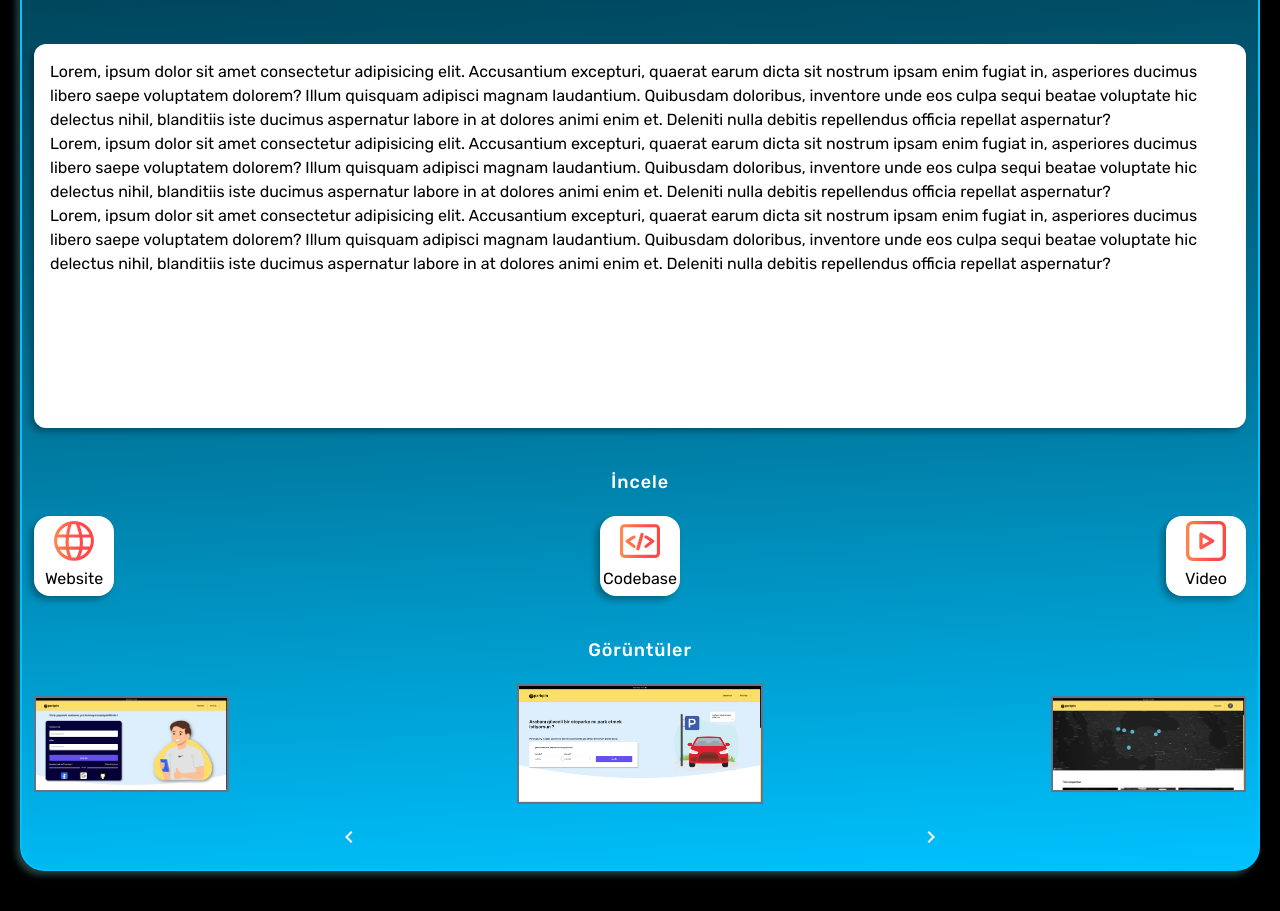
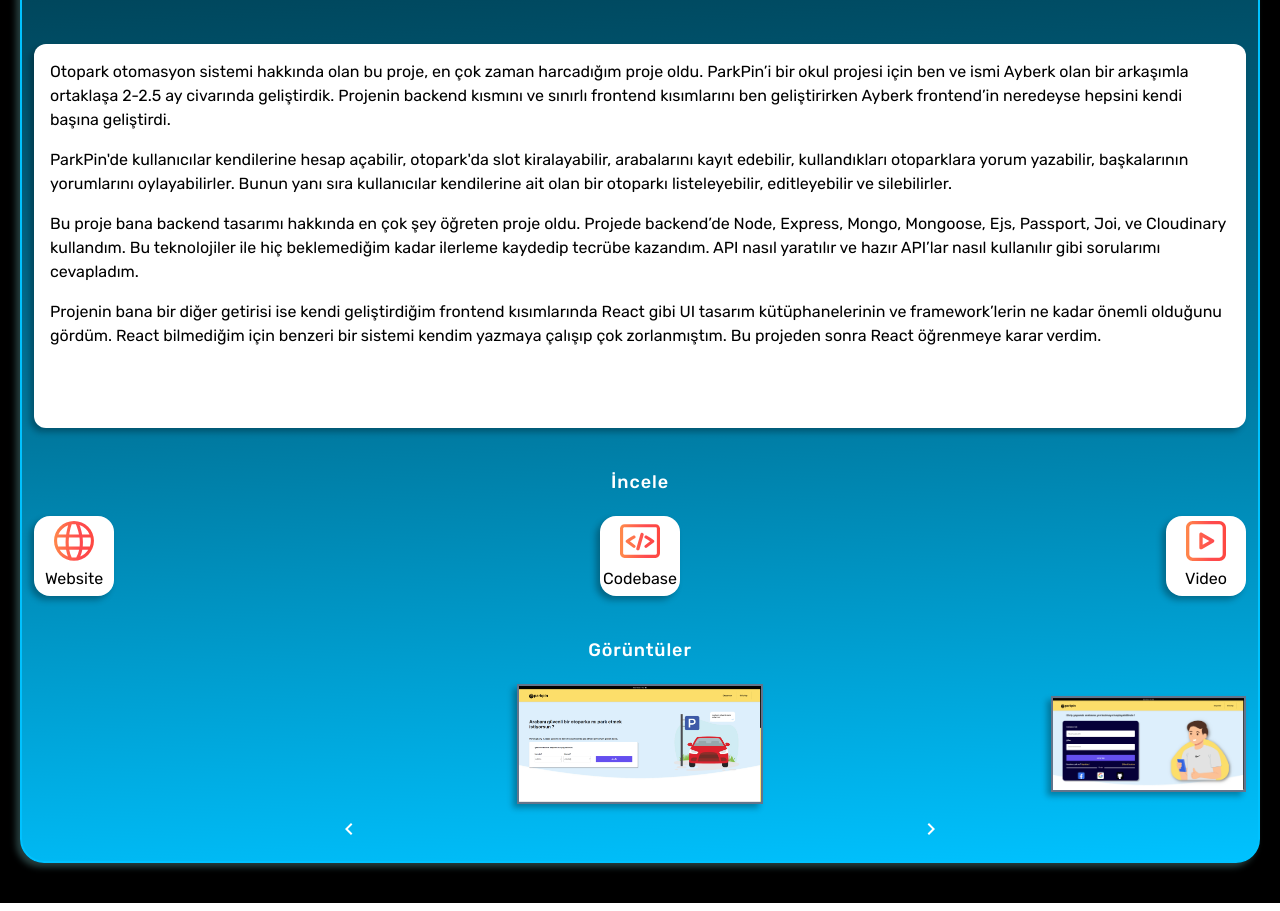
Before and after one commit to LoyalEnv0y/Portfolio, a React (Vite) app in the folder client/: page / in a window 1280 px wide. Shown: the part 3641-4552 px from the top of the page. Built offline with nearby package versions, Linux system fonts and the light colour scheme.

Commit message:
Almost done with the image section of projects section

```diff
--- a/client/src/components/About.tsx
+++ b/client/src/components/About.tsx
@@ -5,8 +5,6 @@ import { useState } from 'react';
 import { twMerge } from 'tailwind-merge';
 import classNames from 'classnames';
 
-// import KeyboardArrowUpIcon from '@mui/icons-material/KeyboardArrowUp';
-// import KeyboardArrowDownIcon from '@mui/icons-material/KeyboardArrowDown';
 import KeyboardArrowLeftIcon from '@mui/icons-material/KeyboardArrowLeft';
 import KeyboardArrowRightIcon from '@mui/icons-material/KeyboardArrowRight';
 
--- /dev/null
+++ b/client/src/components/ImageCarousel.tsx
@@ -0,0 +1,70 @@
+import classNames from 'classnames';
+import { useState } from 'react';
+import { twMerge } from 'tailwind-merge';
+import KeyboardArrowLeftIcon from '@mui/icons-material/KeyboardArrowLeft';
+import KeyboardArrowRightIcon from '@mui/icons-material/KeyboardArrowRight';
+import { AnimatePresence, motion } from 'framer-motion';
+
+type ImageCarouselProps = {
+	imageURLs: string[];
+	className?: string;
+};
+
+const ImageCarousel = ({ imageURLs, className }: ImageCarouselProps) => {
+	const [[[prev, page, next], direction], setPage] = useState([
+		[false, 0, imageURLs.length > 0],
+		0,
+	]);
+
+	const move = (direction: number) => {
+		if (page <= 0 && direction < 0) return;
+		if (page >= imageURLs.length - 1 && direction > 0) return;
+
+		const updatedPage = page + direction;
+		setPage([
+			[updatedPage > 0, updatedPage, updatedPage !== imageURLs.length - 1],
+			direction,
+		]);
+	};
+
+	const classes = twMerge(
+		classNames(
+			'relative flex h-36 w-full items-center justify-center',
+			className
+		)
+	);
+
+	return (
+		<div className="flex w-full flex-col items-center">
+			<div className={classes}>
+				<img
+					className="absolute z-30 h-5/6 border-2 border-slate-500 shadow-lb"
+					src={imageURLs[page]}
+				/>
+
+				{prev && (
+					<img
+						className="absolute left-0 z-20 h-4/6 border-2 border-slate-500 shadow-lb"
+						src={imageURLs[page - 1]}
+					/>
+				)}
+				{next && (
+					<img
+						className="absolute right-0 z-10 h-4/6 border-2 border-slate-500 shadow-lb"
+						src={imageURLs[page + 1]}
+					/>
+				)}
+			</div>
+			<div className="flex w-1/2 justify-between">
+				<button onClick={() => move(-1)}>
+					<KeyboardArrowLeftIcon />
+				</button>
+				<button onClick={() => move(1)}>
+					<KeyboardArrowRightIcon />
+				</button>
+			</div>
+		</div>
+	);
+};
+
+export default ImageCarousel;
--- a/client/src/components/Projects.tsx
+++ b/client/src/components/Projects.tsx
@@ -1,43 +1,18 @@
-import KeyboardArrowLeftIcon from '@mui/icons-material/KeyboardArrowLeft';
-import KeyboardArrowRightIcon from '@mui/icons-material/KeyboardArrowRight';
+import projectsData from '../data/Projects';
+import ImageCarousel from './imageCarousel';
 
 const Projects = () => {
+	const project = projectsData[7];
+
 	return (
-		<div className="projects-card flex w-full  flex-col items-center gap-y-10 rounded-3xl border-2 border-[#00C2FF] px-3 py-5 shadow-lb shadow-[#9affff40]">
-			<h3 className="text-xl font-medium tracking-wider">ParkPin</h3>
+		<div className="projects-card flex w-full flex-col items-center gap-y-10 rounded-3xl border-2 border-[#00C2FF] px-3 py-5 shadow-lb shadow-[#9affff40]">
+			<h3 className="text-xl font-medium tracking-wider">{project.title}</h3>
 
 			<section className="h-96 w-full rounded-xl bg-white p-4 text-black shadow-lb">
-				<div className="h-full w-full overflow-y-auto scrollbar-thin scrollbar-track-transparent scrollbar-thumb-[#009DCE] scrollbar-thumb-rounded">
-					<p>
-						Lorem, ipsum dolor sit amet consectetur adipisicing elit.
-						Accusantium excepturi, quaerat earum dicta sit nostrum ipsam
-						enim fugiat in, asperiores ducimus libero saepe voluptatem
-						dolorem? Illum quisquam adipisci magnam laudantium.
-						Quibusdam doloribus, inventore unde eos culpa sequi beatae
-						voluptate hic delectus nihil, blanditiis iste ducimus
-						aspernatur labore in at dolores animi enim et. Deleniti
-						nulla debitis repellendus officia repellat aspernatur?
-					</p>
-					<p>
-						Lorem, ipsum dolor sit amet consectetur adipisicing elit.
-						Accusantium excepturi, quaerat earum dicta sit nostrum ipsam
-						enim fugiat in, asperiores ducimus libero saepe voluptatem
-						dolorem? Illum quisquam adipisci magnam laudantium.
-						Quibusdam doloribus, inventore unde eos culpa sequi beatae
-						voluptate hic delectus nihil, blanditiis iste ducimus
-						aspernatur labore in at dolores animi enim et. Deleniti
-						nulla debitis repellendus officia repellat aspernatur?
-					</p>
-					<p>
-						Lorem, ipsum dolor sit amet consectetur adipisicing elit.
-						Accusantium excepturi, quaerat earum dicta sit nostrum ipsam
-						enim fugiat in, asperiores ducimus libero saepe voluptatem
-						dolorem? Illum quisquam adipisci magnam laudantium.
-						Quibusdam doloribus, inventore unde eos culpa sequi beatae
-						voluptate hic delectus nihil, blanditiis iste ducimus
-						aspernatur labore in at dolores animi enim et. Deleniti
-						nulla debitis repellendus officia repellat aspernatur?
-					</p>
+				<div className="flex h-full w-full flex-col gap-y-4 overflow-y-auto scrollbar-thin scrollbar-track-transparent scrollbar-thumb-[#009DCE] scrollbar-thumb-rounded">
+					{project.description.map((paragraph, i) => (
+						<p key={i}>{paragraph}</p>
+					))}
 				</div>
 			</section>
 
@@ -63,29 +38,9 @@ const Projects = () => {
 			<section className="flex w-full flex-col items-center gap-2">
 				<h3 className="text-lg font-medium tracking-wider">Görüntüler</h3>
 
-				<div className="relative w-full h-36 flex items-center justify-center">
-					<img
-						className="absolute h-5/6 z-30 border-2 border-slate-500"
-						src="images/projects/ParkPin-1.png"
-					/>
-					<img
-						className="absolute h-4/6 left-0 z-20 border-2 border-slate-500"
-						src="images/projects/ParkPin-2.png"
-					/>
-					<img
-						className="absolute h-4/6 right-0 z-10 border-2 border-slate-500"
-						src="images/projects/ParkPin-3.png"
-					/>
-				</div>
-
-				<div className="flex w-1/2 justify-between">
-					<button>
-						<KeyboardArrowLeftIcon />
-					</button>
-					<button>
-						<KeyboardArrowRightIcon />
-					</button>
-				</div>
+				{project.imageURLs && (
+					<ImageCarousel imageURLs={project.imageURLs} />
+				)}
 			</section>
 		</div>
 	);
--- a/client/src/components/TechCategory.tsx
+++ b/client/src/components/TechCategory.tsx
@@ -27,6 +27,7 @@ const TechCategory = ({ title, category, known }: TechCategoryProps) => {
 				<div className="grid w-full grid-cols-2 place-items-center gap-2 overflow-y-auto ">
 					{techs.map((tech) => (
 						<div
+							key={tech.id}
 							className="group flex h-20 w-16 items-center justify-center overflow-hidden rounded-lg border-[3px] bg-white p-1"
 							style={{ borderColor: tech.colorHex }}
 							onClick={() => toggleTech(tech.id)}
```
